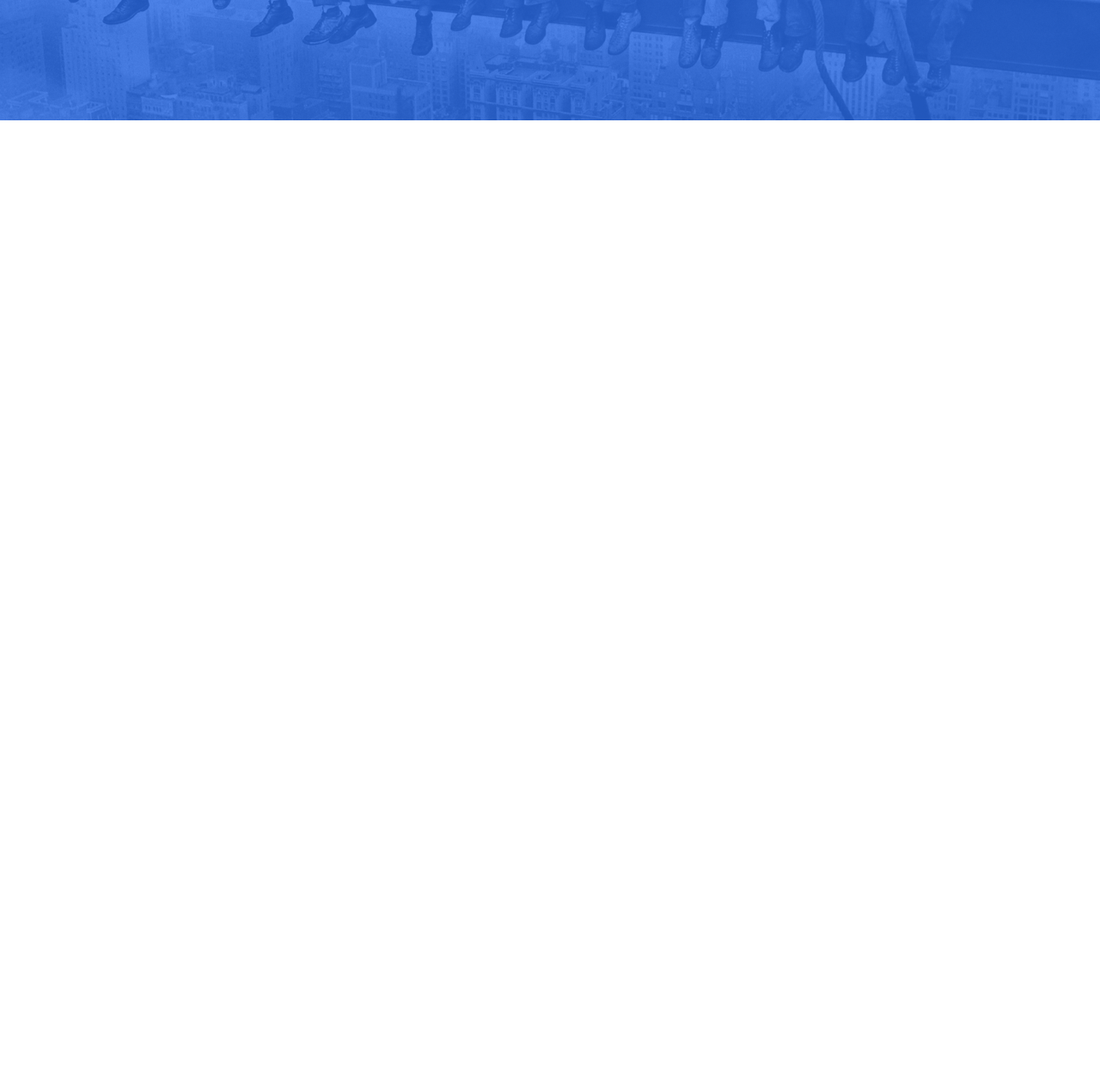
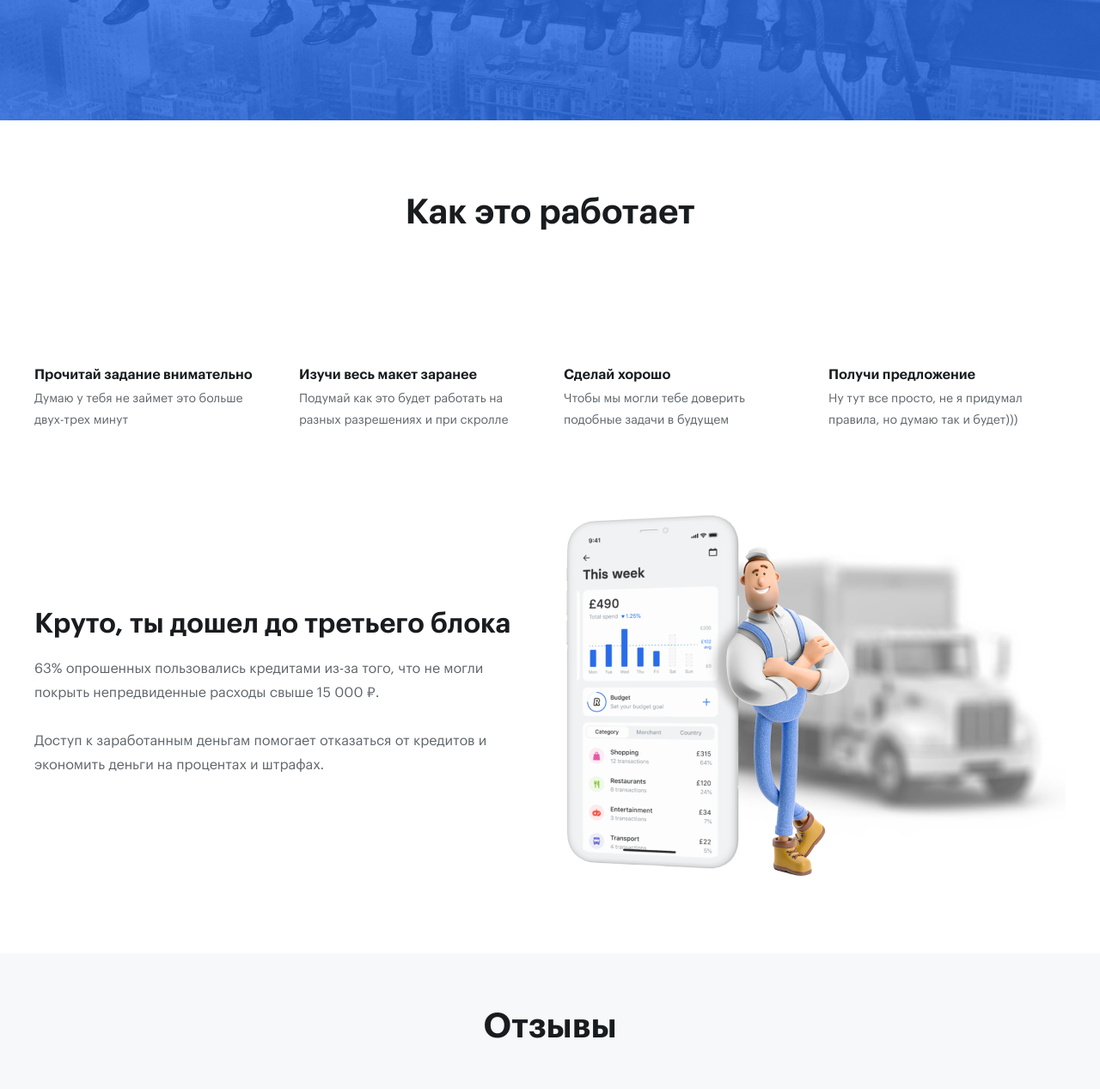
Before and after one commit to shapenkova/TestLab, a website: page src/html/index.html in a window 1280 px wide. Shown: the part 500-1767 px from the top of the page at 86% size. Before the commit the page ends 800 px from the top, so only its background shows below. Drawn offline with nearby package versions, Linux system fonts and the light colour scheme; files that its build step writes are made by us from their sources; files whose address does not match are found by name.

Commit message:
верстка первых 3 блоков

```diff
--- a/src/html/blocks/page-header.html
+++ b/src/html/blocks/page-header.html
@@ -6,7 +6,7 @@
             </a>
         </div>
         <nav class="page-header__nav">
-            <a href="#" class="page-header__nav-link">Как это работает</a>
+            <a href="#work" class="page-header__nav-link">Как это работает</a>
             <a href="#" class="page-header__nav-link">3-й блок</a>
             <a href="#" class="page-header__nav-link">Вопросы и ответы</a>
             <a href="#" class="page-header__nav-link">Форма</a>
--- /dev/null
+++ b/src/html/blocks/reviews.html
@@ -0,0 +1,8 @@
+<section class="reviews">
+    <div class="reviews__container">
+        <h2 class="reviews__title">Отзывы</h2>
+        <div class="reviews__wrapper">
+
+        </div>
+    </div>
+</section>
--- /dev/null
+++ b/src/html/blocks/salary.html
@@ -0,0 +1,26 @@
+<section class="salary">
+    <div class="salary__container">
+        <div class="salary__box1">
+            <h4 class="salary__title">Круто, ты дошел до третьего блока</h4>
+            <p class="salary__text">
+                63% опрошенных пользовались кредитами из-за того, что не могли покрыть непредвиденные расходы свыше 15 000 ₽.
+                <br>
+                <br>
+                Доступ к заработанным деньгам помогает отказаться от кредитов и экономить деньги на процентах и штрафах.
+            </p>
+        </div>
+        <div class="salary__box2">
+            <picture class="salary__pic">
+                <!-- <source
+                media="(max-width: 1339px)"
+                type="image/webp"
+                srcset="assets/images/375.webp"
+                />
+                <source media="(max-width: 1019px)" srcset="assets/images/375.png"/>
+                <source type="image/webp" srcset="assets/images/1920.webp"> -->
+                <img src="assets/images/person.png" alt="image" class="salary__img">
+                <div class="salary__bg-img"></div>
+            </picture>
+        </div>
+    </div>
+</section>
--- /dev/null
+++ b/src/html/blocks/work.html
@@ -0,0 +1,58 @@
+<section class="work" id="work">
+    <div class="work__container">
+        <h2 class="work__container-title">
+            Как это работает
+        </h2>
+        <div class="work__wrapper">
+            <div class="work__block1">
+                <div class="work__item">
+                    <div class="work__svg">
+                        <svg class="work__svg-icon" width="72" height="72">
+                            <use xlink:href="assets/icons/symbols.svg#waiting"></use>
+                        </svg>
+                    </div>
+                    <h2 class="work__title">Прочитай задание внимательно</h2>
+                    <p class="work__text">
+                        Думаю у тебя не займет это больше двух-трех минут
+                    </p>
+                </div>
+                <div class="work__item">
+                    <div class="work__svg">
+                        <svg class="work__svg-icon" width="72" height="72">
+                            <use xlink:href="assets/icons/symbols.svg#delivery-truck"></use>
+                        </svg>
+                    </div>
+                    <h2 class="work__title">Изучи весь макет заранее</h2>
+                    <p class="work__text">
+                        Подумай как это будет работать на разных разрешениях и при скролле
+                    </p>
+                </div>
+            </div>
+            <div class="work__block2">
+                <div class="work__item">
+                    <div class="work__svg">
+                        <svg class="work__svg-icon" width="72" height="72">
+                            <use xlink:href="assets/icons/symbols.svg#secure"></use>
+                        </svg>
+                    </div>
+                    <h2 class="work__title">Сделай хорошо</h2>
+                    <p class="work__text">
+                        Чтобы мы могли тебе доверить подобные задачи в будущем
+                    </p>
+                </div>
+                <div class="work__item">
+                    <div class="work__svg">
+                        <svg class="work__svg-icon" width="72" height="72">
+                            <use xlink:href="assets/icons/symbols.svg#money-bags"></use>
+                        </svg>
+                    </div>
+                    <h2 class="work__title">Получи предложение</h2>
+                    <p class="work__text">
+                        Ну тут все просто, не я придумал правила, но думаю так и будет)))
+                    </p>
+                </div>
+            </div>
+        </div>
+
+    </div>
+</section>
--- a/src/html/index.html
+++ b/src/html/index.html
@@ -2,15 +2,16 @@
 <html lang="ru">
     @@include('blocks/head.html')
 <body>
-    <!-- Шапка сайта -->
     @@include('blocks/page-header.html')
-    <!-- Основное содержимое страницы -->
     <main class="main">
         <div class="main__container">
             @@include('blocks/poster.html')
+            @@include('blocks/work.html')
+            @@include('blocks/salary.html')
+            @@include('blocks/reviews.html')
         </div>
     </main>
-    <!-- Подвал сайта -->
     @@include('blocks/page-footer.html')
+    <script src="scripts/main.js"></script>
 </body>
 </html>
--- a/src/styles/blocks/page-header.less
+++ b/src/styles/blocks/page-header.less
@@ -131,7 +131,7 @@
     //  }
 }
 .scrolled {
-    background-color: @primary-disabled;
+    background-color: @primary;
     transition: background-color 0.3s;
     opacity: 0.9;
 }
--- /dev/null
+++ b/src/styles/blocks/reviews.less
@@ -0,0 +1,27 @@
+.reviews {
+    position: relative;
+    box-sizing: border-box;
+    width: 100%;
+    background-color: @extralight-gray;
+    overflow: hidden;
+
+    &__container {
+        box-sizing: border-box;
+        display: flex;
+        flex-direction: column;
+        align-items: center;
+        width: 100%;
+        max-width: 1295px;
+        margin: 0 auto;
+        padding: 57px 40px 45px;
+    }
+    &__title {
+        margin: 0 auto;
+        color: @black;
+        font-family: @font2;
+        font-size: 40px;
+        font-weight: @font_weight2;
+        line-height: 1.4;
+        text-align: center;
+    }
+}
--- /dev/null
+++ b/src/styles/blocks/salary.less
@@ -0,0 +1,72 @@
+.salary {
+    position: relative;
+    box-sizing: border-box;
+    display: flex;
+    &__container {
+        box-sizing: border-box;
+        display: flex;
+        align-items: center;
+        justify-content: space-between;
+        width: 100%;
+        max-width: 1295px;
+        margin: 0 auto;
+        padding: 80px 40px;
+        gap: 32px;
+    }
+    &__title {
+        margin: 0;
+        color: @black;
+        font-family: @font2;
+        font-size: 32px;
+        font-weight: @font_weight2;
+        line-height: 1.25;
+    }
+    &__text {
+        margin: 0;
+        width: 100%;
+        max-width: 592px;
+        padding-top: 18px;
+        color: @dark-gray;
+        font-family: @font1;
+        font-size: 16px;
+        font-weight: @font_weight1;
+        line-height: 1.75;
+    }
+    &__box2 {
+        position: relative;
+        box-sizing: border-box;
+        width: 100%;
+        max-width: 592px;
+    }
+    &__pic {
+        position: relative;
+        display: block;
+        width: 100%;
+        &::before {
+            content: "";
+            display: block;
+            width: 100%;
+            padding-top: 75.67%;
+        }
+    }
+    &__img {
+        position: absolute;
+        top: 0;
+        left: 0;
+        z-index: 1;
+        width: 100%;
+        height: 100%;
+        object-fit: cover;
+    }
+    &__bg-img{
+        position: absolute;
+        top: 0;
+        left: 0;
+        right: 0;
+        bottom: 0;
+        z-index: 0;
+        background-image: url('../assets/images/car.jpg');
+        background-size: cover;
+        background-position: center;
+    }
+}
--- /dev/null
+++ b/src/styles/blocks/work.less
@@ -0,0 +1,76 @@
+.work {
+    position: relative;
+    box-sizing: border-box;
+    &__container {
+        box-sizing: border-box;
+        display: flex;
+        align-items: center;
+        flex-direction: column;
+        width: 100%;
+        max-width: 1295px;
+        margin: 0 auto;
+        padding: 83px 40px 0;
+        gap: 65px;
+    }
+
+    &__wrapper {
+        display: flex;
+        align-items: center;
+        justify-content: space-between;
+        gap: 32px;
+    }
+    &__block1,
+    &__block2 {
+        box-sizing: border-box;
+        display: flex;
+        flex-direction: row;
+        gap: 32px;
+    }
+    &__item {
+        position: relative;
+        box-sizing: border-box;
+        display: flex;
+        flex-direction: column;
+        width: 100%;
+        max-width: 280px;
+    }
+    &__container-title {
+        margin: 0;
+        color: @black;
+        font-family: @font2;
+        font-size: 40px;
+        font-weight: @font_weight2;
+        line-height: 1.2;
+        text-align: center;
+    }
+    &__title {
+        margin: 0;
+        padding-top: 16px;
+        color: @black;
+        font-family: @font2;
+        font-size: 16px;
+        font-weight: @font_weight2;
+        line-height: 1.5;
+    }
+    &__text {
+        margin: 0;
+        padding-top: 4px;
+        color: @dark-gray;
+        font-family: @font1;
+        font-size: 14px;
+        font-weight: @font_weight1;
+        list-style: 1.71;
+    }
+    &__svg {
+        flex-shrink: 0;
+        position: relative;
+        display: inline-block;
+        width: 72px;
+        height: 72px;
+        padding: 0;
+    }
+    &__svg-icon {
+        width: 100%;
+        height: 100%;
+    }
+}
--- a/src/styles/styles.less
+++ b/src/styles/styles.less
@@ -4,5 +4,8 @@
 
 @import "blocks/poster.less";
 @import "blocks/page-header.less";
+@import "blocks/work.less";
+@import "blocks/salary.less";
+@import "blocks/reviews.less";
 @import "blocks/page-footer.less";
 @import "global/mixins.less";
```
Also changed, not shown: src/assets/images/car.jpg (added), src/assets/images/person.png (added), src/assets/images/poster-768.png (deleted), src/assets/svg-sprite/arrow.svg (added), src/assets/svg-sprite/delivery-truck.svg (added), src/assets/svg-sprite/money-bags.svg (added), src/assets/svg-sprite/secure.svg (added), src/assets/svg-sprite/waiting.svg (added), 1 other file.
